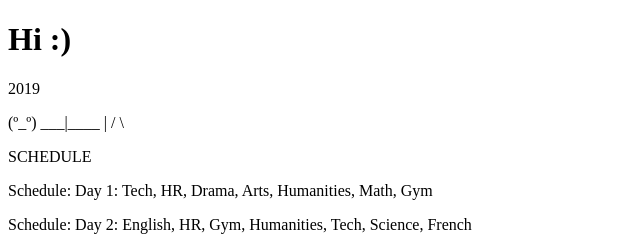
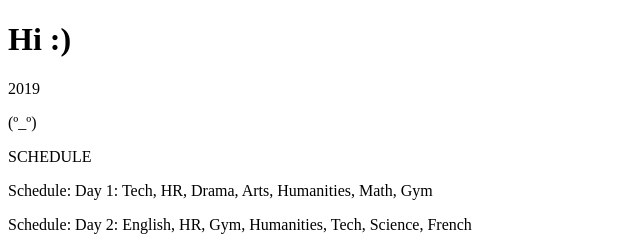
Before and after one commit to nicholaswzchan/nicholaswzchan.github.io, a plain HTML site: page index.html in a window 1280 px wide. Shown: the top 240 px of the page, 0-640 px from the left. Drawn offline with Linux system fonts and the light colour scheme.

Commit message:
Commit Change

```diff
--- a/index.html
+++ b/index.html
@@ -5,10 +5,7 @@
 <h1>Hi :)</h1>
 <p>2019</p>
 
-<p>(º_º)
-  ___|____
-     |
-    / \<p>
+<p>(º_º)<p>
 
 <p>SCHEDULE<p>
 <p>Schedule: Day 1: Tech, HR, Drama, Arts, Humanities, Math, Gym<p>
```
